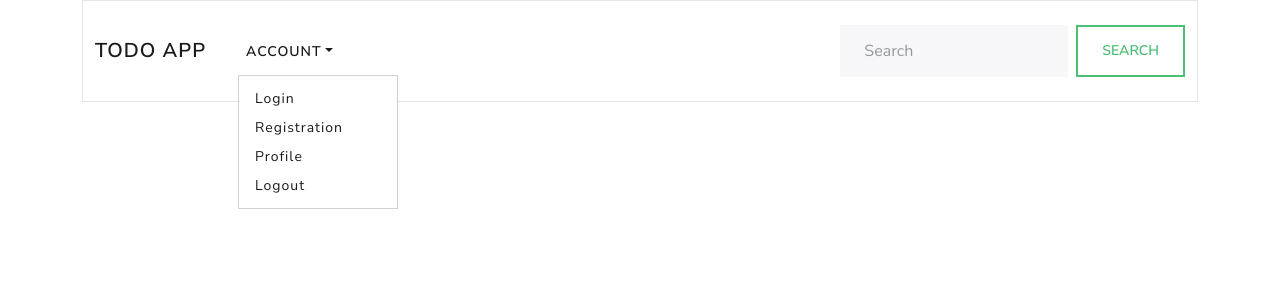
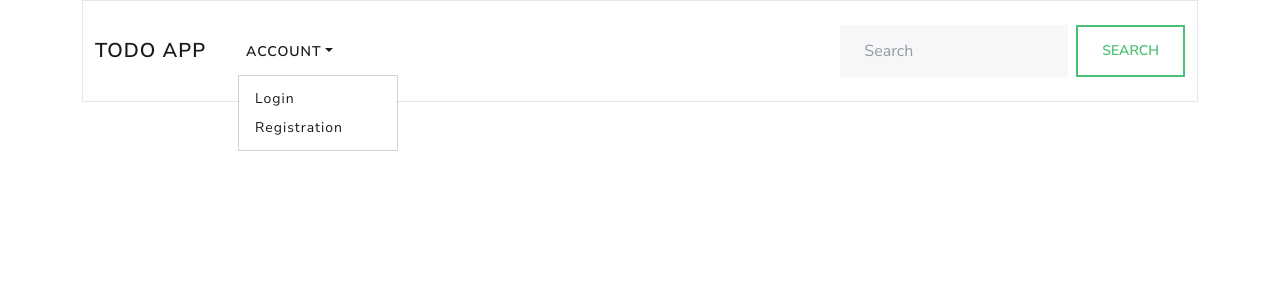
Before and after one commit to eg2049/todo-ui, a React (Create React App) app: page / in a window 1280 px wide. Both pictures are taken after a click on the button "ACCOUNT". Shown: the top 300 px of the page. Built offline with nearby package versions, Linux system fonts and the light colour scheme; no server answers.

Commit message:
проверка аутентификации по localStorage при отображении содержимого Navbar.jsx

```diff
--- a/src/components/UI/navbar/Navbar.jsx
+++ b/src/components/UI/navbar/Navbar.jsx
@@ -1,7 +1,10 @@
 import React from "react";
 import { todoUIEndpoints } from "../../../config";
+import { authTokenHeadersGet } from "../../../handlers/authHandlers";
 
 const Navbar = () => {
+    const isAuth = authTokenHeadersGet();
+
     return (
         <nav className="navbar navbar-expand-lg bg-light">
             <div className="container-fluid">
@@ -16,10 +19,18 @@ const Navbar = () => {
                                 Account
                             </a>
                             <ul className="dropdown-menu">
-                                <li><a className="dropdown-item" href={todoUIEndpoints.login}>Login</a></li>
-                                <li><a className="dropdown-item" href="#">Registration</a></li>
-                                <li><a className="dropdown-item" href="#">Profile</a></li>
-                                <li><a className="dropdown-item" href={todoUIEndpoints.logout}>Logout</a></li>
+                                {isAuth.Authorization
+                                    ?
+                                    <div>
+                                        <li><a className="dropdown-item" href="#">Profile</a></li>
+                                        <li><a className="dropdown-item" href={todoUIEndpoints.logout}>Logout</a></li>
+                                    </div>
+                                    :
+                                    <div>
+                                        <li><a className="dropdown-item" href={todoUIEndpoints.login}>Login</a></li>
+                                        <li><a className="dropdown-item" href="#">Registration</a></li>
+                                    </div>
+                                }
                             </ul>
                         </li>
                     </ul>
```
